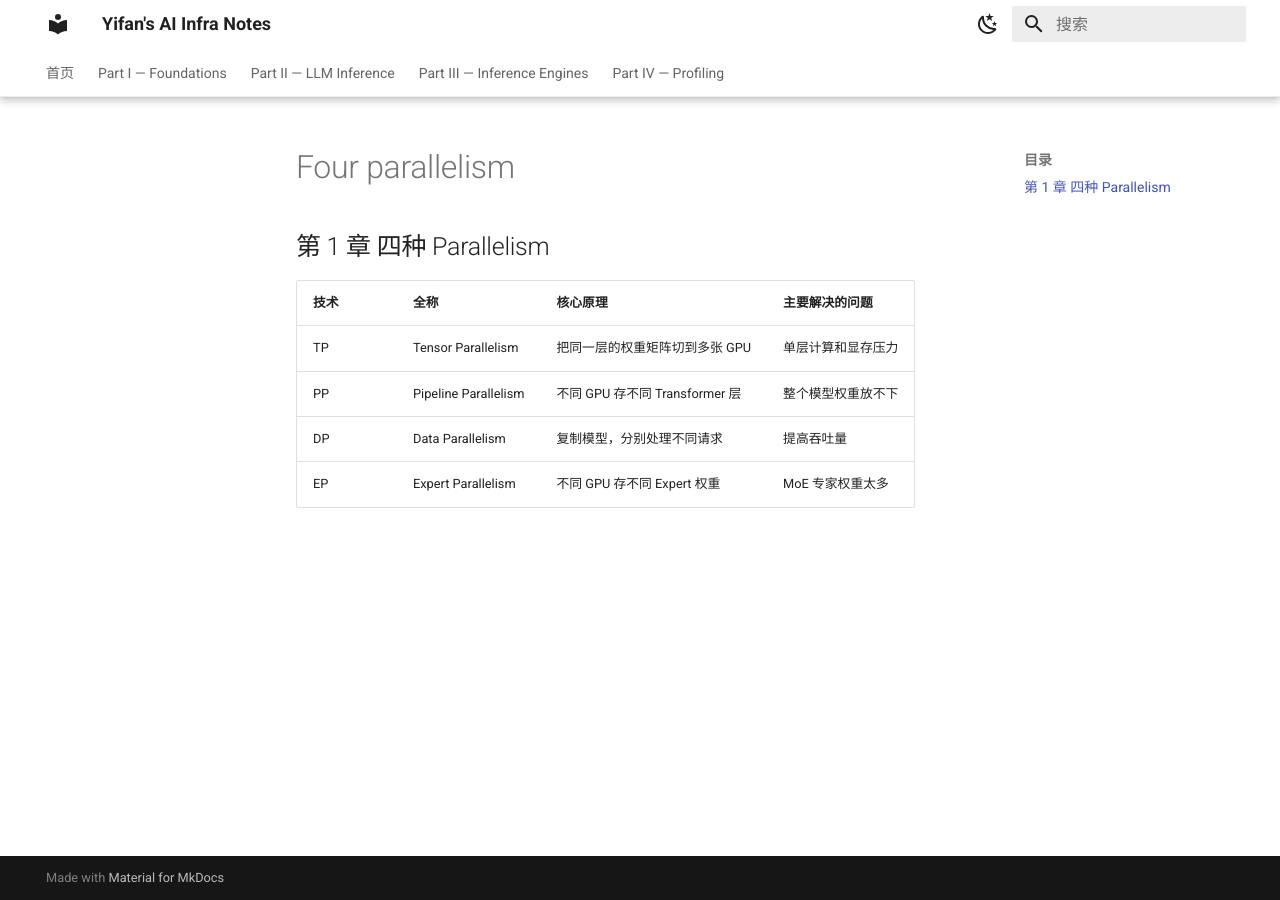
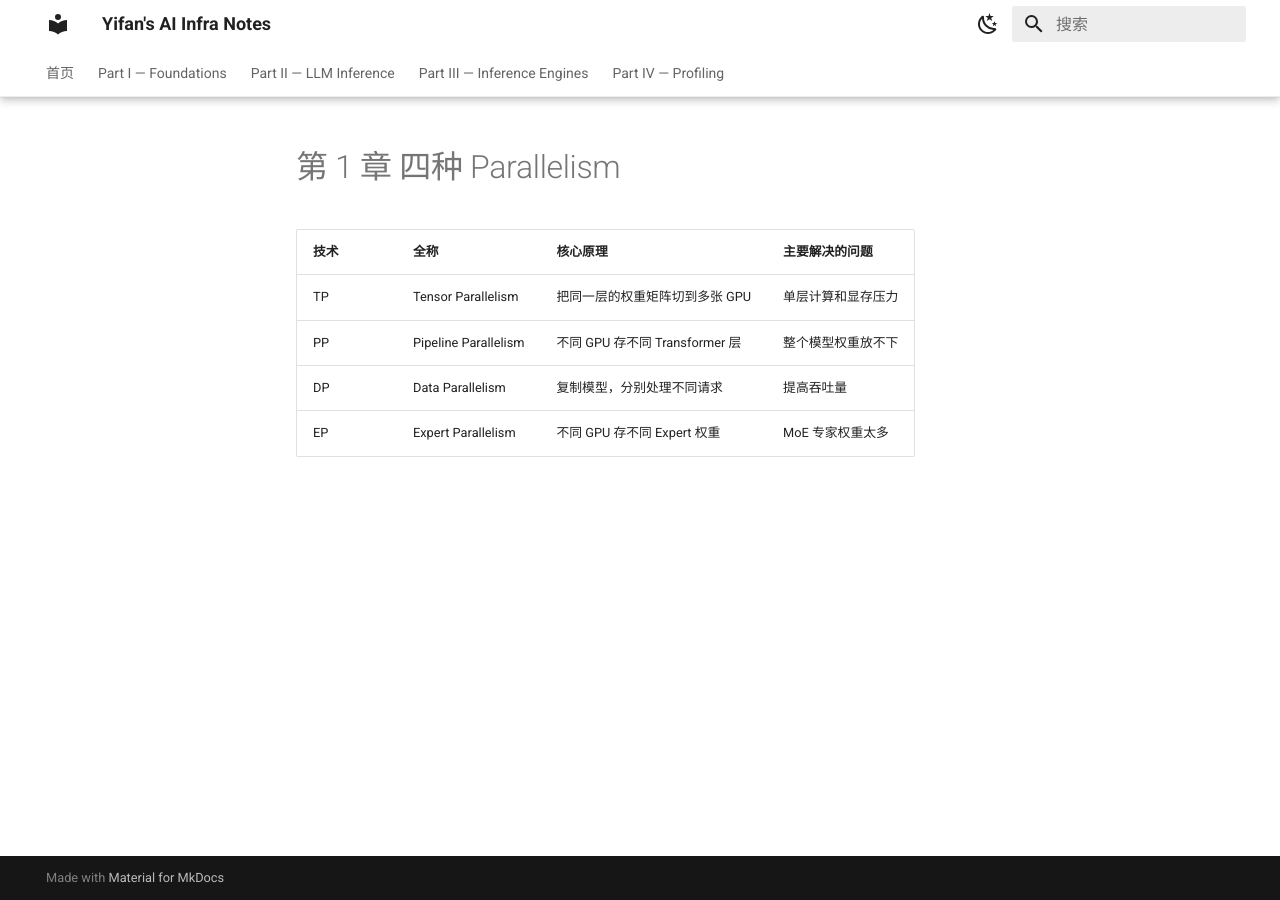
Before and after one commit to YifanLi3/YifanLi3.github.io, an MkDocs documentation site: the page built from docs/parallelism/Four-parallelism.md, in a window 1280 px wide. Built offline with MkDocs 1.6.1 and Material for MkDocs 9.7.7, drawn with Linux system fonts in a browser that asks for light colours.

Commit message:
Update header format in Four-parallelism.md

```diff
--- a/docs/parallelism/Four-parallelism.md
+++ b/docs/parallelism/Four-parallelism.md
@@ -1,4 +1,4 @@
-## 第 1 章 四种 Parallelism
+# 第 1 章 四种 Parallelism
 
 | 技术 | 全称 | 核心原理 | 主要解决的问题 |
 | --- | --- | --- | --- |
```
